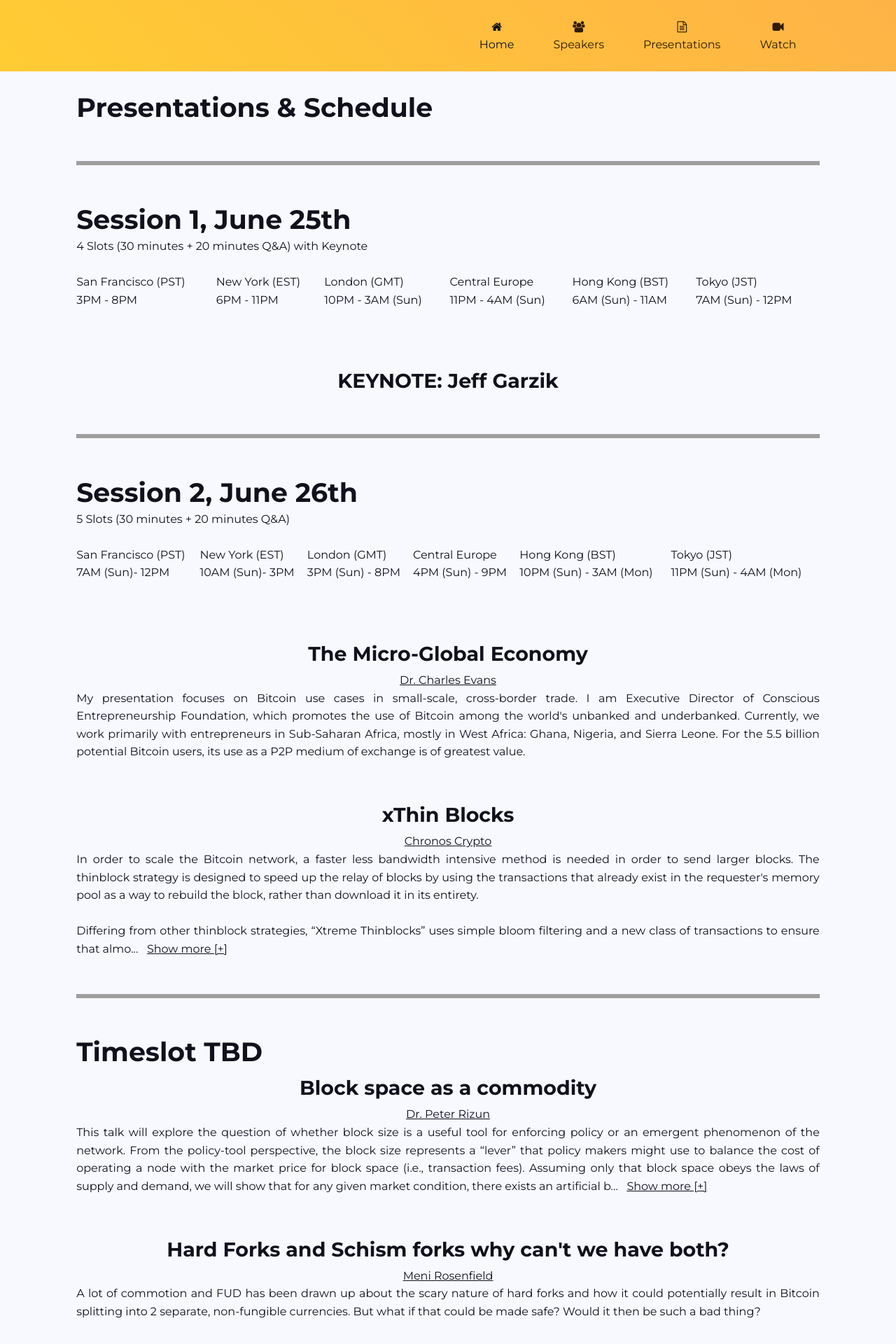
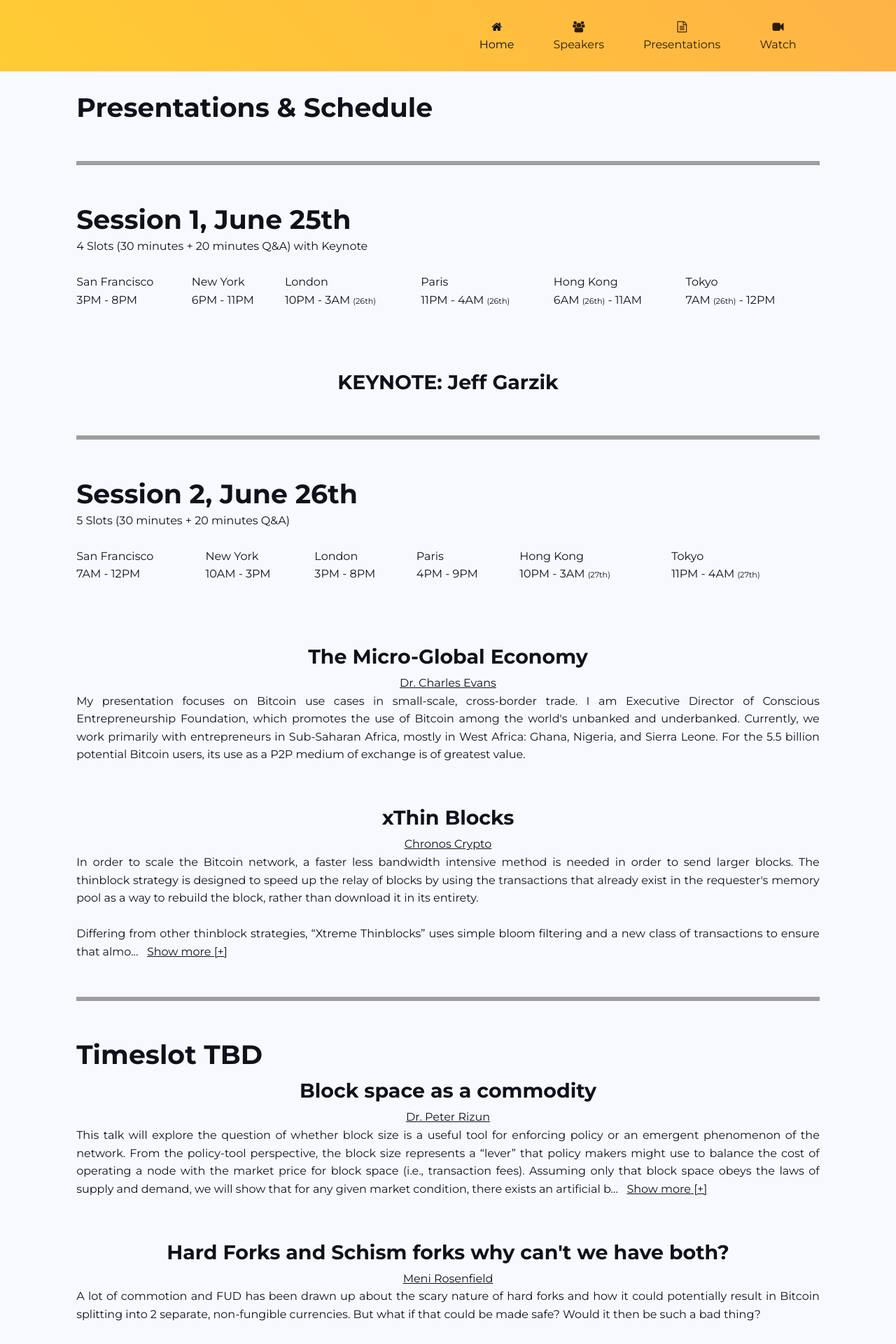
Before and after one commit to bitcoinclassic/onChain, a Jekyll site: the page built from presentations.html, in a window 1280 px wide, cut to the strip 0-1920 px from the top of the page. Shown: the whole strip at 70% size. Built offline with Jekyll 4.4.1, drawn with Linux system fonts in a browser that asks for light colours; nearby versions of some CDN libraries; comment, search, counter and statistics services are not loaded; grey boxes are pictures that could not be loaded.

Commit message:
Reformat times

```diff
--- a/_sass/_base.scss
+++ b/_sass/_base.scss
@@ -585,6 +585,10 @@ table {
         text-align: left;
     }
 
+    td > span {
+        font-size: 0.7rem;
+    }
+
     @include media(min-width 900px max-width 1200px) {
         display: block;
         @include clearfix;
--- a/presentations.html
+++ b/presentations.html
@@ -8,26 +8,26 @@ layout: default
     <hr>
 
     <h1>Session 1, June 25th</h1>
-    <p>4 Slots (30 minutes + 20 minutes Q&A) with Keynote</p>
+    <p>4 Slots (30 minutes + 20 minutes Q&amp;A) with Keynote</p>
     <table>
         <thead>
             <tr>
-                <th>San Francisco (PST)</th>
-                <th>New York (EST)</th>
-                <th>London (GMT)</th>
-                <th>Central Europe</th>
-                <th>Hong Kong (BST)</th>
-                <th>Tokyo (JST)</th>
+                <th>San Francisco</th>
+                <th>New York</th>
+                <th>London</th>
+                <th>Paris</th>
+                <th>Hong Kong</th>
+                <th>Tokyo</th>
             </tr>
         </thead>
         <tbody>
             <tr>
-                <td data-th="San Francisco (PST) ">3PM - 8PM</td>
-                <td data-th="New York (EST) ">6PM - 11PM</td>
-                <td data-th="London (GMT) ">10PM - 3AM (Sun)</td>
-                <td data-th="Central Europe ">11PM - 4AM (Sun)</td>
-                <td data-th="Hong Kong (BST) ">6AM (Sun) - 11AM</td>
-                <td data-th="Tokyo (JST) ">7AM (Sun) - 12PM</td>
+                <td data-th="San Francisco ">3PM - 8PM</td>
+                <td data-th="New York ">6PM - 11PM</td>
+                <td data-th="London ">10PM - 3AM <span>(26th)<span></td>
+                <td data-th="Paris ">11PM - 4AM <span>(26th)</span></td>
+                <td data-th="Hong Kong ">6AM <span>(26th)</span> - 11AM</td>
+                <td data-th="Tokyo ">7AM <span>(26th)</span> - 12PM</td>
             </tr>
         </tbody>
     </table>
@@ -43,26 +43,26 @@ layout: default
     <hr>
 
     <h1>Session 2, June 26th</h1>
-    <p>5 Slots (30 minutes + 20 minutes Q&A)</p>
+    <p>5 Slots (30 minutes + 20 minutes Q&amp;A)</p>
     <table>
         <thead>
             <tr>
-                <th>San Francisco (PST)</th>
-                <th>New York (EST)</th>
-                <th>London (GMT)</th>
-                <th>Central Europe</th>
-                <th>Hong Kong (BST)</th>
-                <th>Tokyo (JST)</th>
+                <th>San Francisco</th>
+                <th>New York</th>
+                <th>London</th>
+                <th>Paris</th>
+                <th>Hong Kong</th>
+                <th>Tokyo</th>
             </tr>
         </thead>
         <tbody>
             <tr>
-                <td data-th="San Francisco (PST) ">7AM (Sun)- 12PM</td>
-                <td data-th="New York (EST) ">10AM (Sun)- 3PM</td>
-                <td data-th="London (GMT) ">3PM (Sun) - 8PM</td>
-                <td data-th="Central Europe ">4PM (Sun) - 9PM</td>
-                <td data-th="Hong Kong (BST) ">10PM (Sun) - 3AM (Mon)</td>
-                <td data-th="Tokyo (JST) ">11PM (Sun) - 4AM (Mon)</td>
+                <td data-th="San Francisco ">7AM - 12PM</td>
+                <td data-th="New York ">10AM - 3PM</td>
+                <td data-th="London ">3PM - 8PM</td>
+                <td data-th="Paris ">4PM - 9PM</td>
+                <td data-th="Hong Kong ">10PM - 3AM <span>(27th)</span></td>
+                <td data-th="Tokyo ">11PM - 4AM <span>(27th)</span></td>
             </tr>
         </tbody>
     </table>
```
